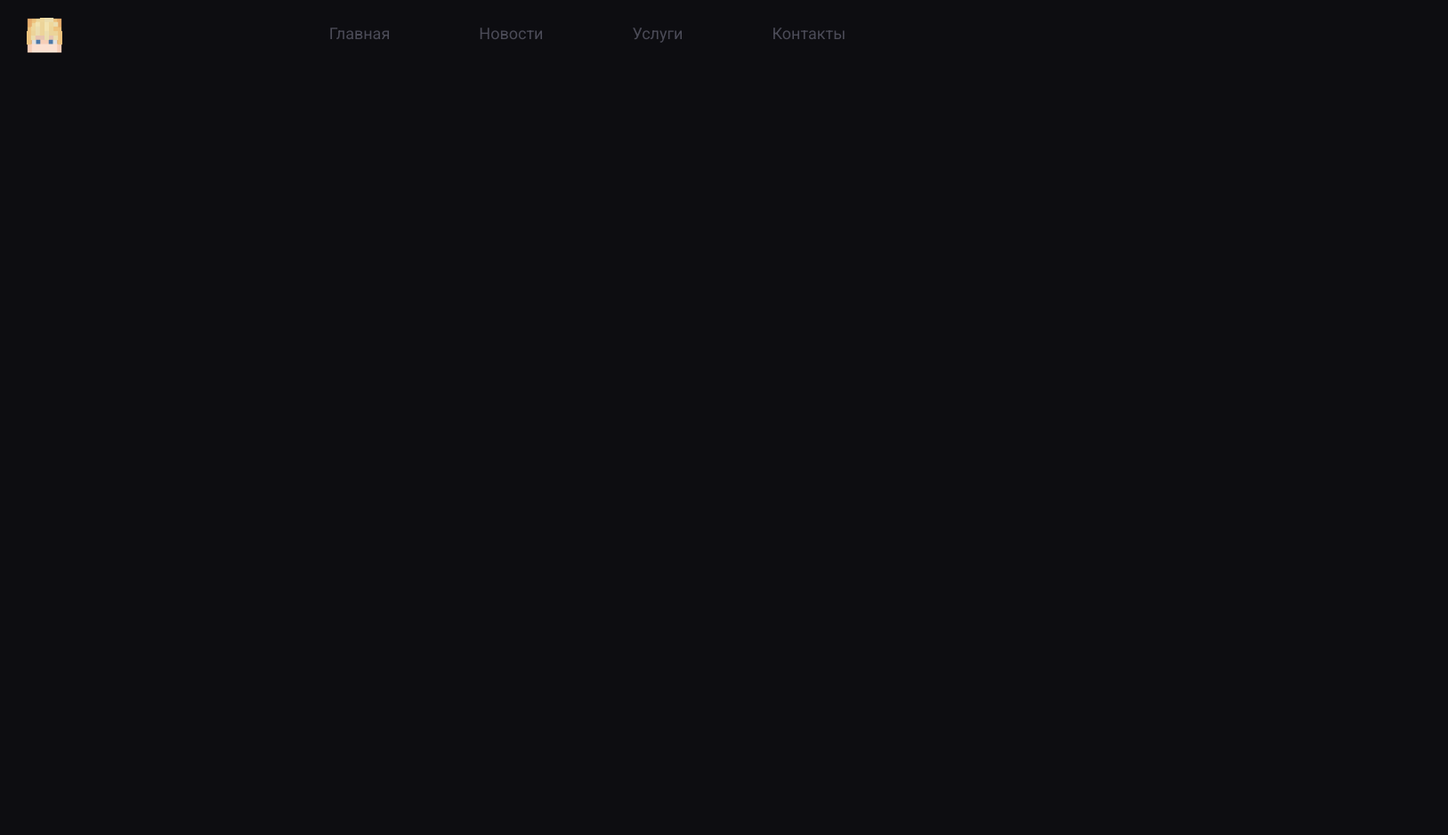
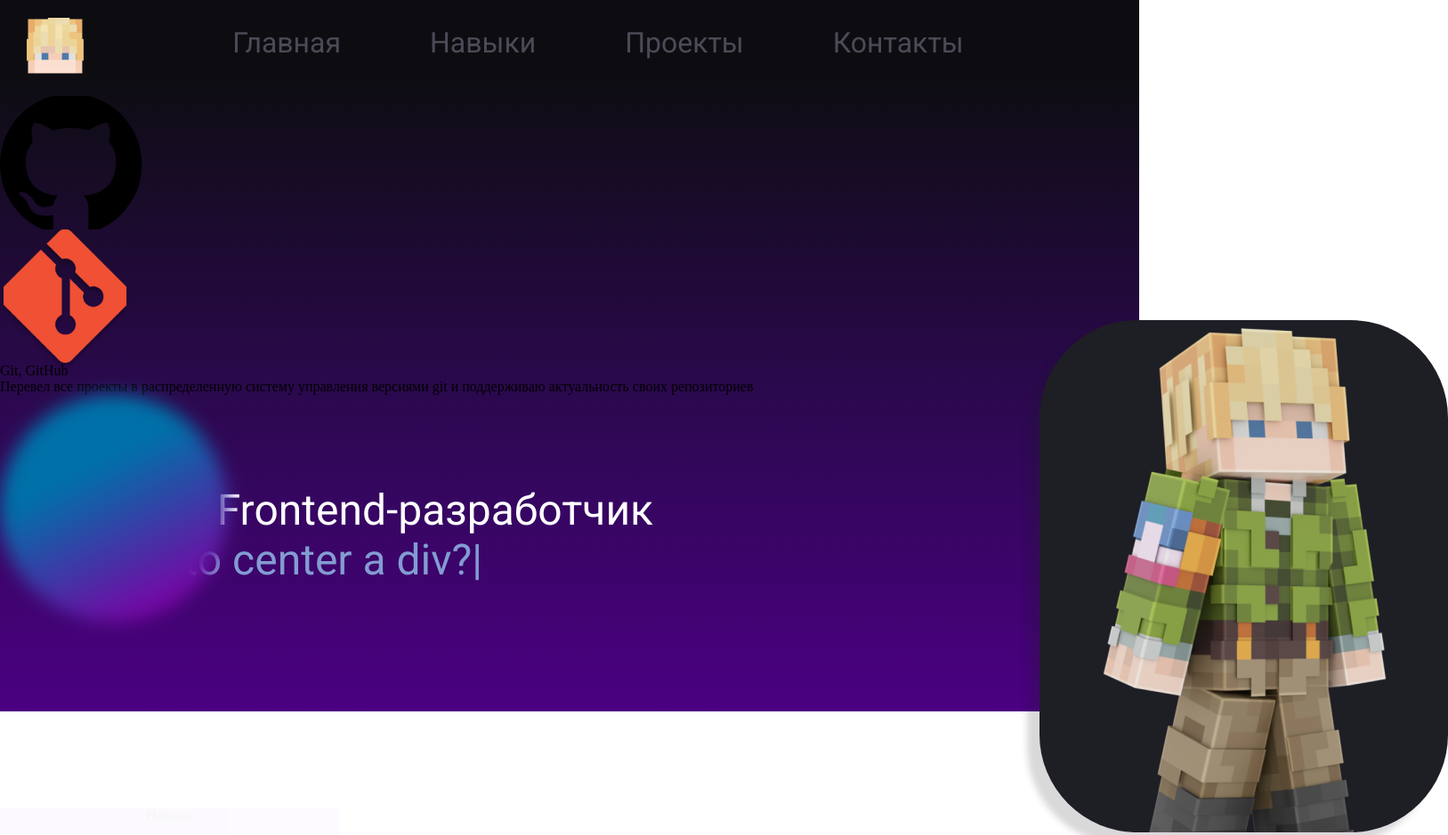
Before and after one commit to FunGluck/test2, a website: page index.html in a window 1280 px wide. Shown: the top 939 px of the page at 89% size, 1627 px wide, since content can reach past the window. Before the commit the page ends 800 px from the top, so only its background shows below. Drawn offline with Linux system fonts and the light colour scheme.

Commit message:
SecondLesson

```diff
--- a/index.html
+++ b/index.html
@@ -16,12 +16,50 @@
     </div>
     <nav class="menu">
         <a href="#" class="menu-item">Главная</a>
-        <a href="#" class="menu-item">Новости</a>
-        <a href="#" class="menu-item">Услуги</a>
+        <a href="#" class="menu-item">Навыки</a>
+        <a href="#" class="menu-item">Проекты</a>
         <a href="#" class="menu-item">Контакты</a>
     </nav>
 </header>
 <main>
+    <div class="main-text">
+        <div class="frontend-text">
+            <p>Junior Frontend-разработчик</p>
+        </div>
+        <div class="auto-generated-text">
+            <p>How to center a div?|</p>
+        </div>
+    </div>
+    <div class="underimg-elipse">
+
+    </div>
+    <div class="character">
+        <img src="images/untitled%201.png" alt="FunGluck render">
+    </div>
+    <div class="skills-introduce">
+        <p>Навыки</p>
+    </div>
+    <section>
+        <div class="Git-skill">
+            <div class="github-img">
+                <img src="images/github.png" alt=".">
+            </div>
+            <div class="git-img">
+                <img src="images/git.png" alt=".">
+            </div>
+            <div class="git-skill-text-short">
+                <p>Git, GitHub</p>
+            </div>
+            <div class="git-skill-text">
+                <p>Перевел все проекты в распределенную систему управления версиями git и поддерживаю актуальность своих
+                    репозиториев</p>
+            </div>
+        </div>
+        <div class="elipse">
+
+        </div>
+
+    </section>
 
 </main>
 <footer>
--- a/styles/style.css
+++ b/styles/style.css
@@ -1,11 +1,14 @@
 @import url('https://fonts.googleapis.com/css2?family=Roboto:ital,wght@0,100;0,300;0,400;0,500;0,700;0,900;1,100;1,300;1,400;1,500;1,700;1,900&display=swap');
+@import url('https://fonts.googleapis.com/css2?family=Righteous&family=Roboto:ital,wght@0,100;0,300;0,400;0,500;0,700;0,900;1,100;1,300;1,400;1,500;1,700;1,900&display=swap');
 * {
     margin: 0;
     padding: 0;
     box-sizing: border-box;
 }
 body {
-    background-color: #0D0D11;
+    background-size: 100% 100%;
+    background: linear-gradient(to bottom, #0D0D11 10%, #2e0854 60%, #4b0082 100%) no-repeat;
+    height: 100vh;
 }
 
 header {
@@ -14,10 +17,13 @@ header {
     align-items: center;
     padding: 20px 30px;
 }
+main {
+    position: relative;
+}
 
 
 .logo img {
-    height: 40px;
+    height: 64px;
 }
 
 .menu {
@@ -27,7 +33,7 @@ header {
     margin-left: auto;
     margin-right: auto;
     text-decoration: none;
-    height: 30px;
+    height: 50px;
     font-family: 'Roboto', sans-serif;
     font-style: normal;
     font-weight: 400;
@@ -37,7 +43,7 @@ header {
 
 .menu-item {
     text-decoration: none;
-    font-size: 18px;
+    font-size: 32px;
     color: #4B4B57;
     transition: border-bottom 0.15s linear, color 0.15s linear;
 }
@@ -46,3 +52,66 @@ header {
     color: #737382;
     border-bottom: 2px solid #737382;
 }
+.main-text {
+    position: absolute;
+    left: 97px;
+    top: 438px;
+    font-family: 'Roboto', sans-serif;
+    font-weight: 400;
+    font-size: 48px;
+    line-height: 56px;
+    color: #FFFFFF;
+}
+.auto-generated-text {
+    color: #839CD2;
+    width: 637px;
+    height: 79px;
+}
+
+.underimg-elipse {
+    position: absolute;
+    width: 459px;
+    height: 576px;
+    left: 1168px;
+    top: 252px;
+    background: #1E1E25;
+    box-shadow: -14px 14px 7.6px rgba(31, 30, 37, 0.17);
+    border-radius: 110px;
+}
+.character {
+    position: absolute;
+    width: 388px;
+    height: 627px;
+    left: 1225px;
+    top: 201px;
+}
+.elipse {
+    width: 256px;
+    height: 256px;
+    border-radius: 50%;
+    background: linear-gradient(to bottom, #0070A8 30%, #7B02A4 100%) no-repeat;
+    filter: blur(10px);
+    transform: rotate(-27deg);
+}
+.skills-introduce {
+    display: flex;
+    position: absolute;
+    margin-top: 800px;
+    justify-content: center;
+    width: 382px;
+    height: 169px;
+    background: #B181FF;
+    opacity: 3%;
+}
+.git-img {
+    height: 150px;
+    width: 138px;
+}
+.github-img {
+    height: 150px;
+    width: 159px;
+}
+.git-skill-text {
+    text-wrap: normal;
+
+}
```
Also changed, not shown: images/git.png (added), images/github.png (added).
